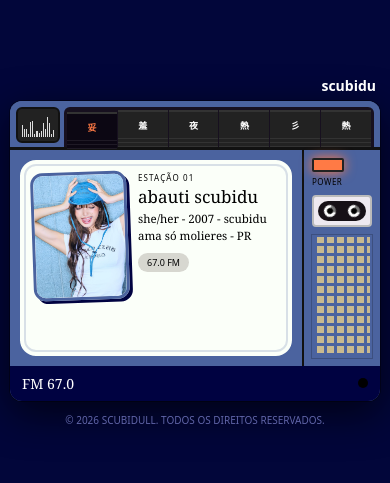
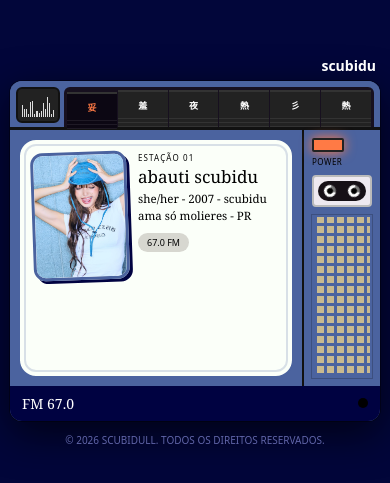
Before and after one commit to scubidull/scubidu, a plain HTML site: page index.html in a window 390 px wide. Shown: the part 171-654 px from the top of the page. Drawn offline with Linux system fonts and the light colour scheme.

Commit message:
Update card styles for improved layout and responsiveness

```diff
--- a/style.css
+++ b/style.css
@@ -33,7 +33,7 @@
 .main{display:grid;grid-template-columns:1fr 210px;border-top:3px solid #111}
 .screen{padding:16px;border-right:3px solid #111}
 
-.card{background:var(--panel);border:3px solid var(--frame);border-radius:26px;padding:20px;min-height:290px;display:grid;grid-template-columns:150px 1fr;gap:18px;position:relative;overflow:hidden;box-shadow:inset 0 0 0 4px var(--panel),inset 0 0 0 6px #4b639f33}
+.card{background:var(--panel);border:3px solid var(--frame);border-radius:26px;padding:20px;height:300px;grid-template-rows:minmax(0,1fr);display:grid;grid-template-columns:150px 1fr;gap:18px;position:relative;overflow:hidden;box-shadow:inset 0 0 0 4px var(--panel),inset 0 0 0 6px #4b639f33}
 
 .pic{aspect-ratio:3/4;border:4px solid var(--frame);border-radius:18px;box-shadow:5px 5px 0 var(--frame-shadow);transform:rotate(-2deg);overflow:hidden;display:flex;flex-direction:column;align-items:center;justify-content:center;text-align:center;gap:6px;padding:6px;font-size:48px;background:linear-gradient(160deg,var(--ph-a),var(--ph-b));transition:transform .25s}
 .pic:hover{transform:rotate(0deg) scale(1.03)}
@@ -73,6 +73,11 @@
 .social:hover{background:var(--accent);border-color:var(--accent);transform:translateY(-3px) rotate(-6deg)}
 .social.vazio{opacity:.55}
 
+.pic{align-self:start}
+.card>.c:last-child{min-height:0;overflow-y:auto;padding-right:6px;scrollbar-width:thin;scrollbar-color:var(--frame) transparent}
+.card>.c:last-child::-webkit-scrollbar{width:5px}
+.card>.c:last-child::-webkit-scrollbar-thumb{background:var(--frame);border-radius:99px}
+
 @media(max-width:640px){
   body{padding:10px}
   .by{font-size:14px;margin-bottom:6px}
@@ -83,7 +88,7 @@
   .tab{font-size:9px;padding:7px 1px 15px;background-size:100% 12px}
   .main{grid-template-columns:1fr 76px}
   .screen{padding:8px;border-right-width:2px}
-  .card{grid-template-columns:96px 1fr;gap:10px;padding:12px;min-height:200px;border-width:2px;border-radius:18px}
+  .card{grid-template-columns:96px 1fr;gap:10px;padding:12px;height:240px;border-width:2px;border-radius:18px}
   .pic{aspect-ratio:3/4;border-width:3px;border-radius:12px;box-shadow:3px 3px 0 var(--frame-shadow);padding:4px;font-size:30px}
   .pic img{width:calc(100% + 8px);height:calc(100% + 8px);margin:-4px}
   .pic small{font-size:8px}
```
